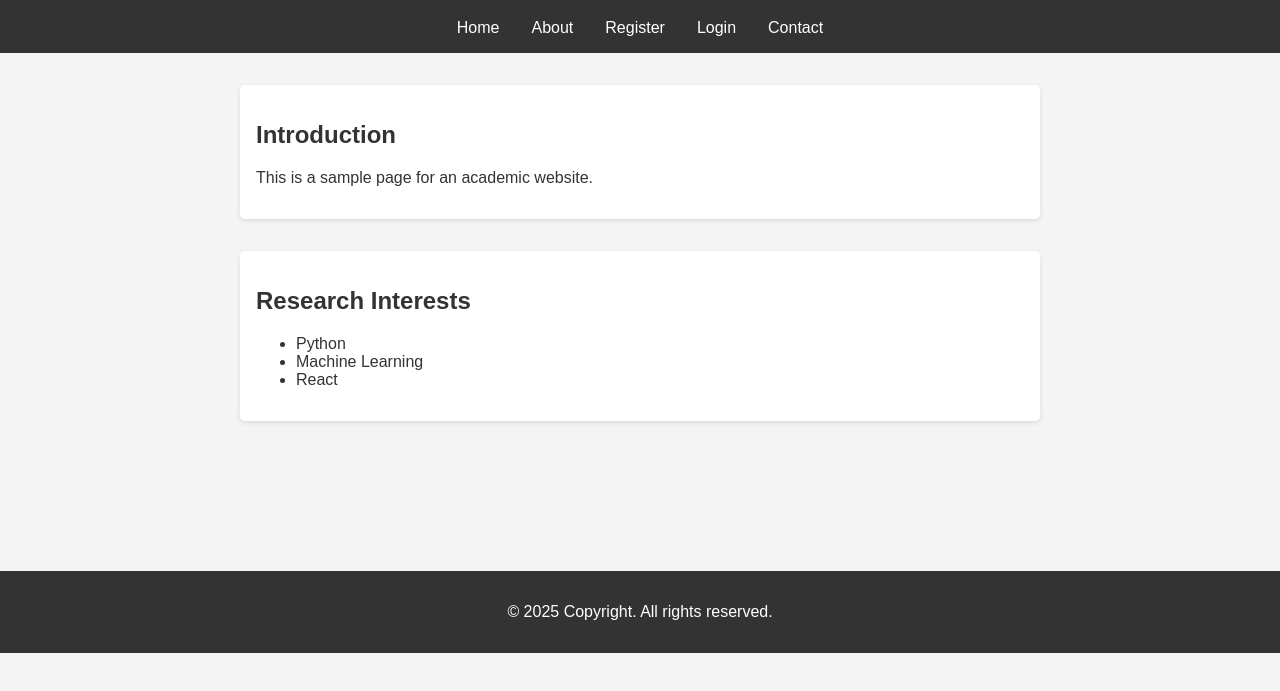
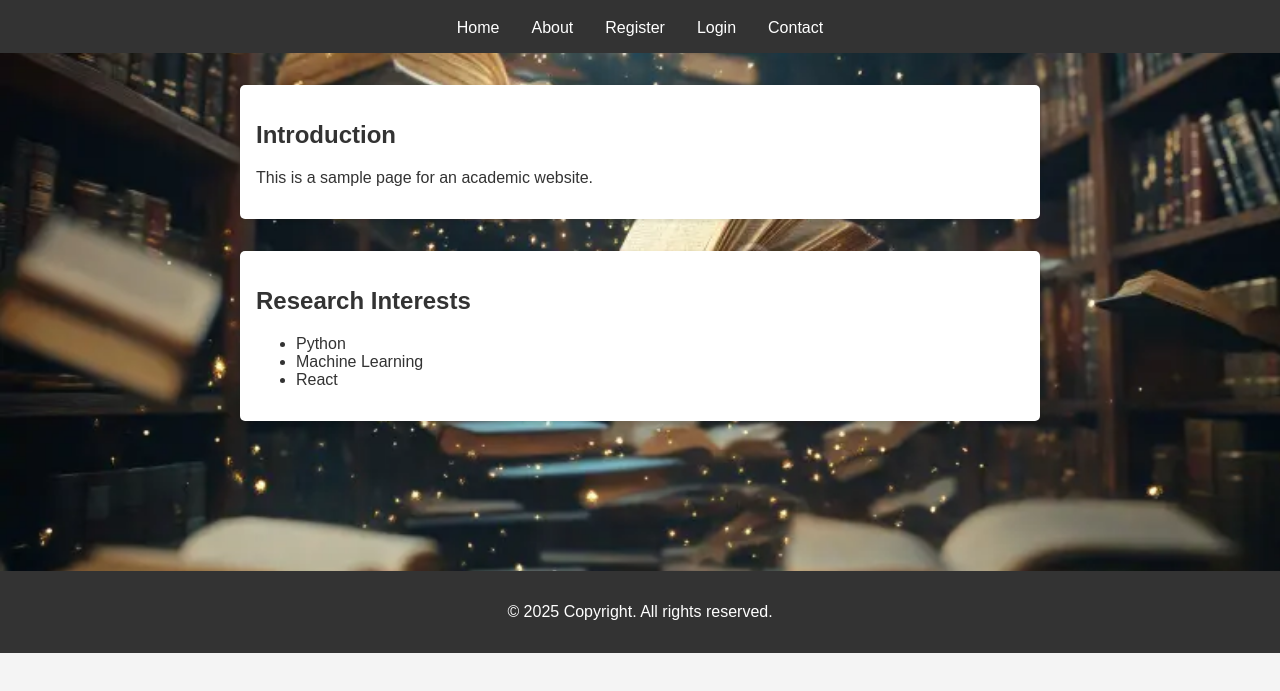
Before and after one commit to ajayakumar4741/academic-website-static, a plain HTML site: page index.html in a window 1280 px wide. Shown: the part 77-768 px from the top of the page. Drawn offline with Linux system fonts and the light colour scheme.

Commit message:
Background image added

```diff
--- a/index.html
+++ b/index.html
@@ -6,7 +6,7 @@
     <title>My Academic Page</title>
     <link rel="stylesheet" href="style.css">
 </head>
-<body>
+<body style="background-image: url(book.webp); background-size: cover; background-repeat: no-repeat;">
     <header>
         <div class="logo">
             <h1>Academic Website</h1>
@@ -22,7 +22,7 @@
         </nav>
     </header>
 
-    <main>
+    <main >
         <section id="introduction">
             <h2>Introduction</h2>
             <p>This is a sample page for an academic website.</p>
```
Also changed, not shown: book.webp (added).
